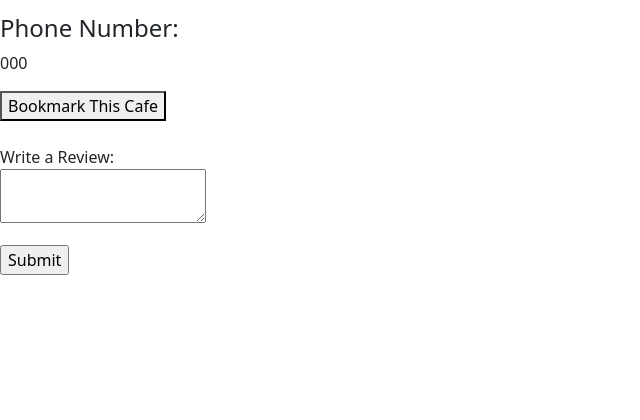
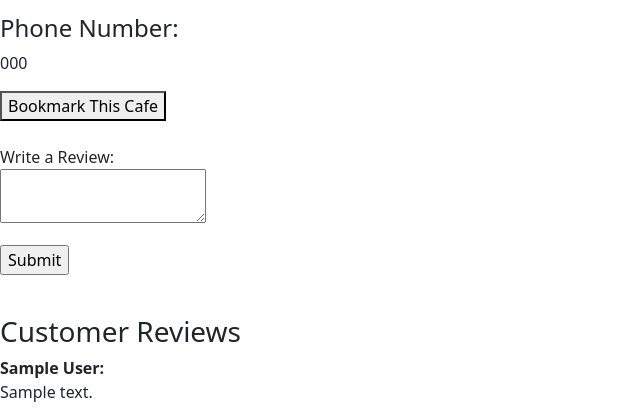
Before and after one commit to victoria-vu/Coffee-Notes, a Flask app: page /cafe/1 in a window 1280 px wide. Shown: the part 483-903 px from the top of the page, without its empty margins (0-640 px from the left). Before the commit the page ends 758 px from the top, so only its background shows below. Run offline with Flask 2, Linux system fonts and the light colour scheme; tables that the repository leaves empty hold one stand-in row (values such as "Sample post"); grey boxes marked "Sample" are stand-in pictures.

Commit message:
Added customer review section to every cafe page

```diff
--- a/crud.py
+++ b/crud.py
@@ -102,6 +102,12 @@ def get_bookmarks_by_userid(user_id):
     return Bookmark.query.filter(Bookmark.user_id == user_id).all()
 
 
+def get_all_cafe_reviews(cafe_id):
+    """Gets all reviews of a particular cafe by most recent review."""
+
+    return Review.query.filter(Review.cafe_id == cafe_id).order_by(Review.review_id.desc()).all()
+
+
 # FUNCTIONS THAT DELETE DATA (DELETE)
 def remove_bookmark_from_db(user_id, cafe_id):
     """Removes a bookmark from the datebase."""
--- a/server.py
+++ b/server.py
@@ -131,8 +131,9 @@ def show_cafe(cafe_id):
     """Show details of a particular cafe."""
 
     cafe = crud.get_cafe_by_id(cafe_id)
+    reviews = crud.get_all_cafe_reviews(cafe_id)
 
-    return render_template("cafe_details.html", cafe=cafe)
+    return render_template("cafe_details.html", cafe=cafe, reviews=reviews)
 
 
 @app.route("/cafe/<cafe_id>/review", methods=["POST"])
--- a/templates/cafe_details.html
+++ b/templates/cafe_details.html
@@ -27,8 +27,7 @@
 
 
 <br>
-
-<div>
+<section id="review-cafe">
     <form action="/cafe/{{ cafe.cafe_id }}/review" method="POST">
         <p>
           <label for="review">Write a Review:</label><br>
@@ -37,9 +36,19 @@
         <p><input type="submit"></p>
       </form>
     </form>
-</div>
+</section>
+
+<br>
+<section id="customer-reviews">
+    <h3>Customer Reviews</h3>
+    {% for review in reviews %}
+    <p><b>{{ review.user.fname }} {{ review.user.lname }}:</b></br>
+    {{ review.review }}</p>
+    {% endfor %}
+</section>
 
 
 <script src="/static/js/bookmark.js"></script>
 
+
 {% endblock body %}
```
